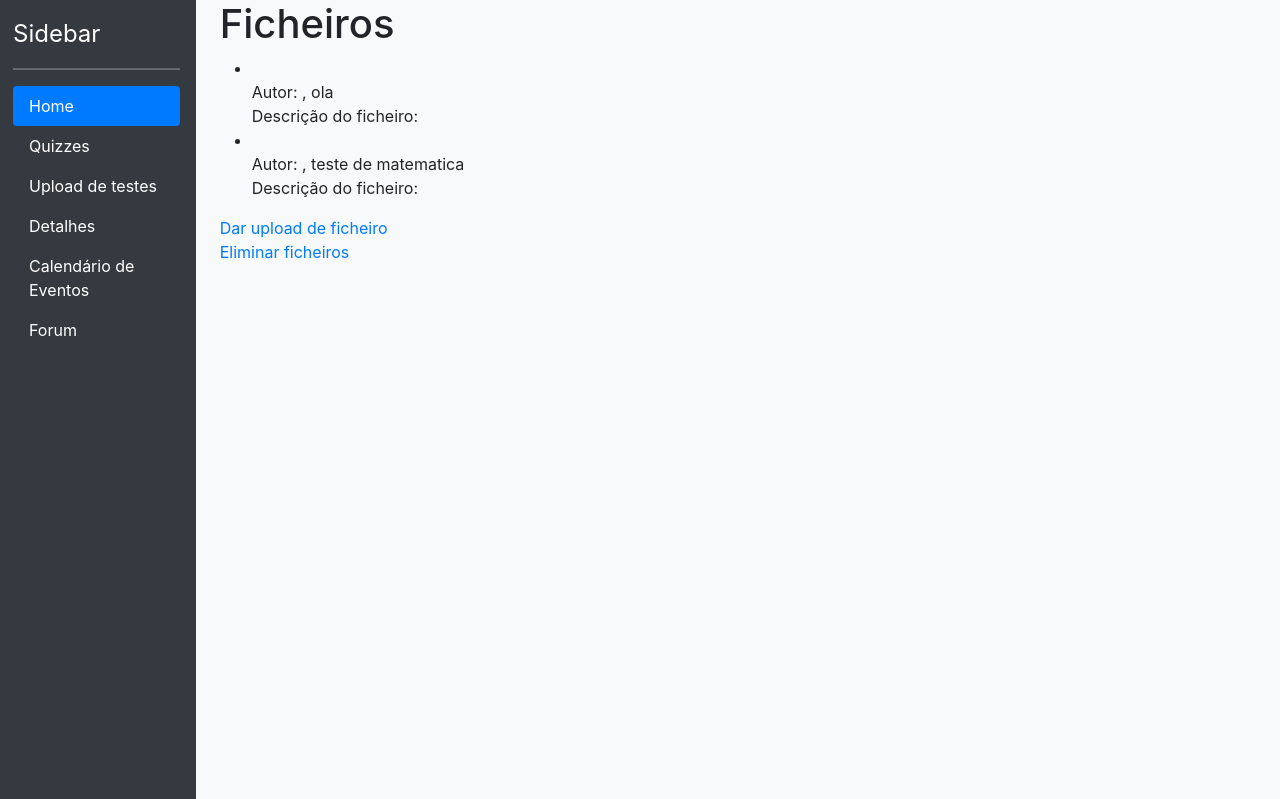
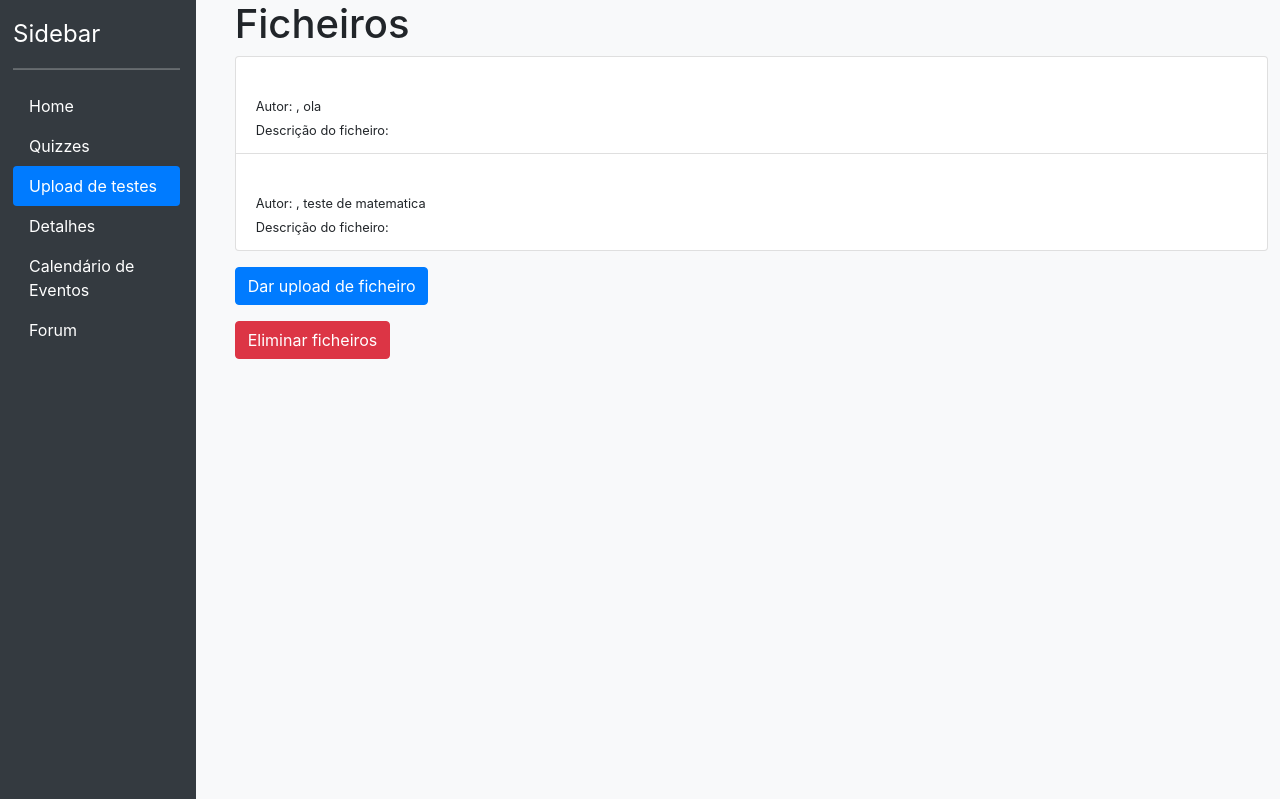
Before and after one commit to jpafs1-iscte/MoodleATLNew, a Django app: page /file in a window 1280 px wide. Shown: the part 89-888 px from the top of the page. Run offline with Django 4.2, Linux system fonts and the light colour scheme; a user stored in the database is signed in; data comes from the database, SQL or seed files in the repository; some libraries are stand-ins or nearby versions.

Commit message:
Pretty woman... NOOOO but pretty html

```diff
--- a/atlmoodle/templates/atlmoodle/Calendar/Calendar.html
+++ b/atlmoodle/templates/atlmoodle/Calendar/Calendar.html
@@ -19,7 +19,7 @@
                             </a>
                         </li>
                         <li>
-                            <a href="{% url 'atlmoodle:fazer_upload' %}" class="nav-link text-white">
+                            <a href="{% url 'atlmoodle:file' %}" class="nav-link text-white">
                                 Upload de testes
                             </a>
                         </li>
--- a/atlmoodle/templates/atlmoodle/Calendar/CalendarDetails.html
+++ b/atlmoodle/templates/atlmoodle/Calendar/CalendarDetails.html
@@ -18,7 +18,7 @@
                             </a>
                         </li>
                         <li>
-                            <a href="{% url 'atlmoodle:fazer_upload' %}" class="nav-link text-white">
+                            <a href="{% url 'atlmoodle:file' %}" class="nav-link text-white">
                                 Upload de testes
                             </a>
                         </li>
--- a/atlmoodle/templates/atlmoodle/detalhe.html
+++ b/atlmoodle/templates/atlmoodle/detalhe.html
@@ -27,7 +27,7 @@
                             </a>
                         </li>
                         <li>
-                            <a href="{% url 'atlmoodle:fazer_upload' %}" class="nav-link text-white">
+                            <a href="{% url 'atlmoodle:file' %}" class="nav-link text-white">
                                 Upload de testes
                             </a>
                         </li>
@@ -64,7 +64,7 @@
         {% if request.user.aluno %}
         <tr>
             <td><strong>User:</strong></td>
-            <td>{{ request.user.first_name }} {{ request.user.last_name }}</td>
+            <td>{{ request.user.aluno.first_name }} {{ request.user.aluno.last_name }}</td>
         </tr>
         <tr>
             <td><strong>Ano Escolar:</strong></td>
--- a/atlmoodle/templates/atlmoodle/forum/Forum.html
+++ b/atlmoodle/templates/atlmoodle/forum/Forum.html
@@ -31,7 +31,7 @@
                             </a>
                         </li>
                         <li>
-                            <a href="{% url 'atlmoodle:fazer_upload' %}" class="nav-link text-white">
+                            <a href="{% url 'atlmoodle:file' %}" class="nav-link text-white">
                                 Upload de testes
                             </a>
                         </li>
@@ -62,7 +62,7 @@
     Duvidas Ativas: {{count}}
     <form method="POST" action="{% url 'atlmoodle:addInForum' %}">
         {% csrf_token %}
-        <button class="btn btn-success" style="width:fit-content; padding: 4px; margin:10px;">Criar Duvida</button>
+        <button class="btn btn-primary" style="width:fit-content; padding: 4px; margin:10px;">Criar Duvida</button>
     </form>
 </h2>
 
@@ -95,7 +95,7 @@
         {%endfor%}
         <form method="POST" action="{% url 'atlmoodle:addInDiscussion' %}">
             {% csrf_token %}
-            <button class="btn btn-success" style="width:fit-content; padding: 4px; margin:10px;">Responder</button>
+            <button class="btn btn-primary" style="width:fit-content; padding: 4px; margin:10px;">Responder</button>
         </form>
     </div>
 
--- a/atlmoodle/templates/atlmoodle/loginpage.html
+++ b/atlmoodle/templates/atlmoodle/loginpage.html
@@ -46,7 +46,7 @@
 
         input[type="submit"] {
             padding: 10px 20px;
-            background-color: #960d0d;
+            background-color: #0d6efd;
             color: #fff;
             border: none;
             border-radius: 4px;
@@ -54,7 +54,7 @@
         }
 
         input[type="submit"]:hover {
-            background-color: #ff0000;
+            background-color: #0db5fd;
         }
     </style>
 </head>
--- a/atlmoodle/templates/atlmoodle/registerpage.html
+++ b/atlmoodle/templates/atlmoodle/registerpage.html
@@ -33,9 +33,12 @@
         }
 
         input[type="submit"] {
-            background-color: #4CAF50;
+            background-color: #0d6efd;
             color: white;
             cursor: pointer;
+        }
+        input[type="submit"]:hover {
+            background-color: #0db5fd;
         }
         .center{
             margin: auto;
--- a/atlmoodle/templates/atlmoodle/upload/fazer_upload.html
+++ b/atlmoodle/templates/atlmoodle/upload/fazer_upload.html
@@ -19,7 +19,7 @@
                 </a>
             </li>
             <li>
-                <a href="{% url 'atlmoodle:fazer_upload' %}" class="nav-link active">
+                <a href="{% url 'atlmoodle:file' %}" class="nav-link active">
                     Upload de testes
                 </a>
             </li>
@@ -52,7 +52,7 @@
         {% csrf_token %}
         <div class="form-group">
             <label for="name">Nome:</label>
-            <a>Autor: {{ request.user.first_name }} {{ request.user.last_name }}</a>
+            <a>{{ request.user.first_name }} {{ request.user.last_name }}</a>
         </div>
         <div class="form-group">
             <label for="titulo">Título da submissão:</label>
--- a/atlmoodle/templates/atlmoodle/upload/file.html
+++ b/atlmoodle/templates/atlmoodle/upload/file.html
@@ -1,24 +1,73 @@
 {% extends "atlmoodle/index.html" %}
 {% load static %}
+
+{% block sidebar %}
+    <div class="d-flex flex-column flex-shrink-0 p-3 text-white bg-dark" style="width: 100%; height: inherit">
+        <a href="/" class="d-flex align-items-center mb-3 mb-md-0 me-md-auto text-white text-decoration-none">
+            <span class="fs-4">Sidebar</span>
+        </a>
+        <hr>
+        <ul class="nav nav-pills flex-column mb-auto">
+            <li class="nav-item">
+                <a href="{% url 'atlmoodle:main_page' %}" class="nav-link text-white" aria-current="page">
+                    Home
+                </a>
+            </li>
+            <li>
+                <a href="{% url 'atlmoodle:quizzes:main-view' %}" class="nav-link text-white">
+                    Quizzes
+                </a>
+            </li>
+            <li>
+                <a href="{% url 'atlmoodle:file' %}" class="nav-link active">
+                    Upload de testes
+                </a>
+            </li>
+            <li>
+                <a href="{% url 'atlmoodle:detalhe' %}" class="nav-link text-white">
+                    Detalhes
+                </a>
+            </li>
+            <li>
+                </a>
+                <a href="{% url 'atlmoodle:calendar' %}" class="nav-link text-white">
+                    Calendário de Eventos
+                </a>
+            </li>
+            <li>
+                <a href="{% url 'atlmoodle:home' %}" class="nav-link text-white">
+                    Forum
+                </a>
+            </li>
+        </ul>
+
+
+    </div>
+{% endblock sidebar %}
+
 {% block content %}
  <body>
-    <h1> Ficheiros</h1>
+    <div class="container">
+        <h1>Ficheiros</h1>
         {% if uploaded_files %}
-        <ul>
+            <ul class="list-group">
                 {% for uploaded_file in uploaded_files %}
-                <li>
+                    <li class="list-group-item">
                         <a href="{{ uploaded_file.file.url }}" download>{{ uploaded_file.titulo }}</a><br>
-                    <a>Autor: {{ uploaded_file.autor }}, {{ uploaded_file.name }}</a><br>
-                    <a>Descrição do ficheiro: {{ uploaded_file.evento }}</a>
+                        <small>Autor: {{ uploaded_file.autor }}, {{ uploaded_file.name }}</small><br>
+                        <small>Descrição do ficheiro: {{ uploaded_file.evento }}</small>
                     </li>
                 {% endfor %}
             </ul>
         {% else %}
-        <p>Nao ha ficheiros disponiveis.</p>
+            <p>Não há ficheiros disponíveis.</p>
         {% endif %}
 
-    <a href="{% url 'atlmoodle:fazer_upload' %}"> Dar upload de ficheiro</a>
+        <a href="{% url 'atlmoodle:fazer_upload' %}" class="btn btn-primary mt-3">Dar upload de ficheiro</a>
         <br/>
-    <a href="{% url 'atlmoodle:eliminar' %}"> Eliminar ficheiros</a>
+        <a href="{% url 'atlmoodle:eliminar' %}" class="btn btn-danger mt-3">Eliminar ficheiros</a>
+    </div>
+
+    <script src="https://maxcdn.bootstrapcdn.com/bootstrap/4.0.0/js/bootstrap.min.js"></script>
 </body>
 {% endblock content %}
--- a/atlmoodle/urls.py
+++ b/atlmoodle/urls.py
@@ -10,7 +10,8 @@
     # path('', atlmoodle.views.main_page, name='main_page'),
     # path('go_quizzes', include('quizzes.urls', namespace='quizzes')),
 
-    path('', atlmoodle.views.main_page, name='main_page'),
+    path('', atlmoodle.views.loginpage, name='loginpage'),
+    path('main_page', atlmoodle.views.main_page, name='main_page'),
     path('go_quizzes', include('quizzes.urls', namespace='quizzes')),
     path('registo', atlmoodle.views.registo, name="registo"),
     path('eliminar', atlmoodle.views.eliminar, name='eliminar'),
--- a/atlmoodle/views.py
+++ b/atlmoodle/views.py
@@ -50,9 +50,9 @@
                 return render(request, 'atlmoodle/registerpage.html')
 
             if nome and primeironome and ultimonome and password and ano and contacto:
-                user = User.objects.create_user(username=nome, password=password)
+                user = User.objects.create_user(username=nome, password=password, email=contacto, first_name=primeironome, last_name=ultimonome)
                 user.save()
-                aluno = Aluno.objects.create(user=user, email=contacto, first_name=primeironome, last_name=ultimonome, anoEscolar=ano)
+                aluno = Aluno.objects.create(user=user, first_name=primeironome, last_name=ultimonome, email=contacto, anoEscolar=ano)
                 aluno.save()
                 return HttpResponseRedirect(reverse('atlmoodle:loginpage'))
             else:
--- a/quizzes/templates/quizzes/Quizzes.html
+++ b/quizzes/templates/quizzes/Quizzes.html
@@ -27,7 +27,7 @@
                             </a>
                         </li>
                         <li>
-                            <a href="{% url 'atlmoodle:fazer_upload' %}" class="nav-link text-white">
+                            <a href="{% url 'atlmoodle:file' %}" class="nav-link text-white">
                                 Upload de testes
                             </a>
                         </li>
--- a/quizzes/templates/quizzes/main.html
+++ b/quizzes/templates/quizzes/main.html
@@ -24,7 +24,7 @@
                             </a>
                         </li>
                         <li>
-                            <a href="{% url 'atlmoodle:fazer_upload' %}" class="nav-link text-white">
+                            <a href="{% url 'atlmoodle:file' %}" class="nav-link text-white">
                                 Upload de testes
                             </a>
                         </li>
--- a/quizzes/views.py
+++ b/quizzes/views.py
@@ -32,6 +32,8 @@
     })
 def is_ajax(request):
     return request.META.get('HTTP_X_REQUESTED_WITH') == 'XMLHttpRequest'
+
+
 
 def save_quiz_view(request, pk):
     if is_ajax(request):
```
Also changed, not shown: atlmoodle/templates/atlmoodle/Calendar/CreateEvent.html (+58 -12 lines). Lines whose indentation alone changed are shown as unchanged.
